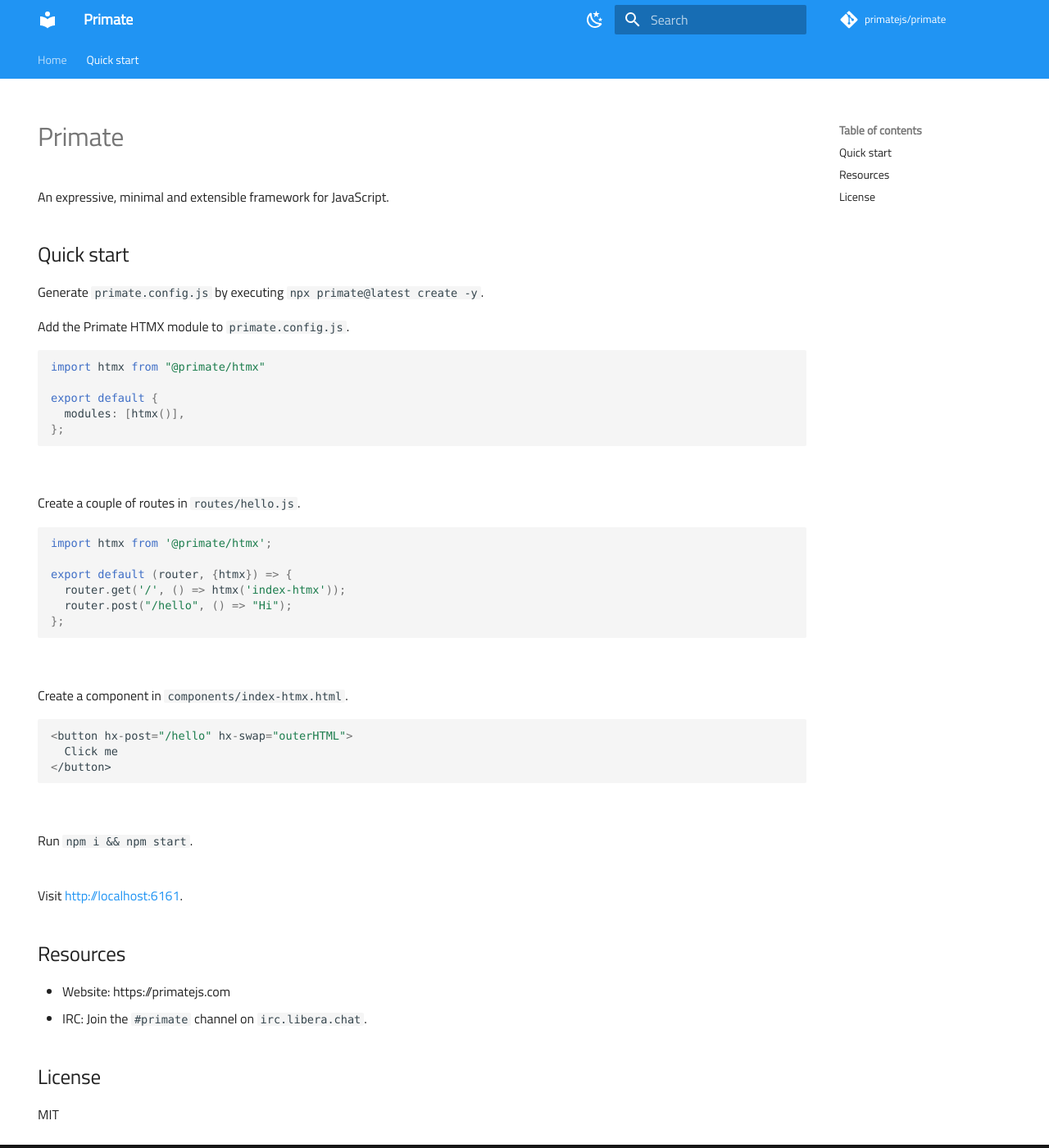
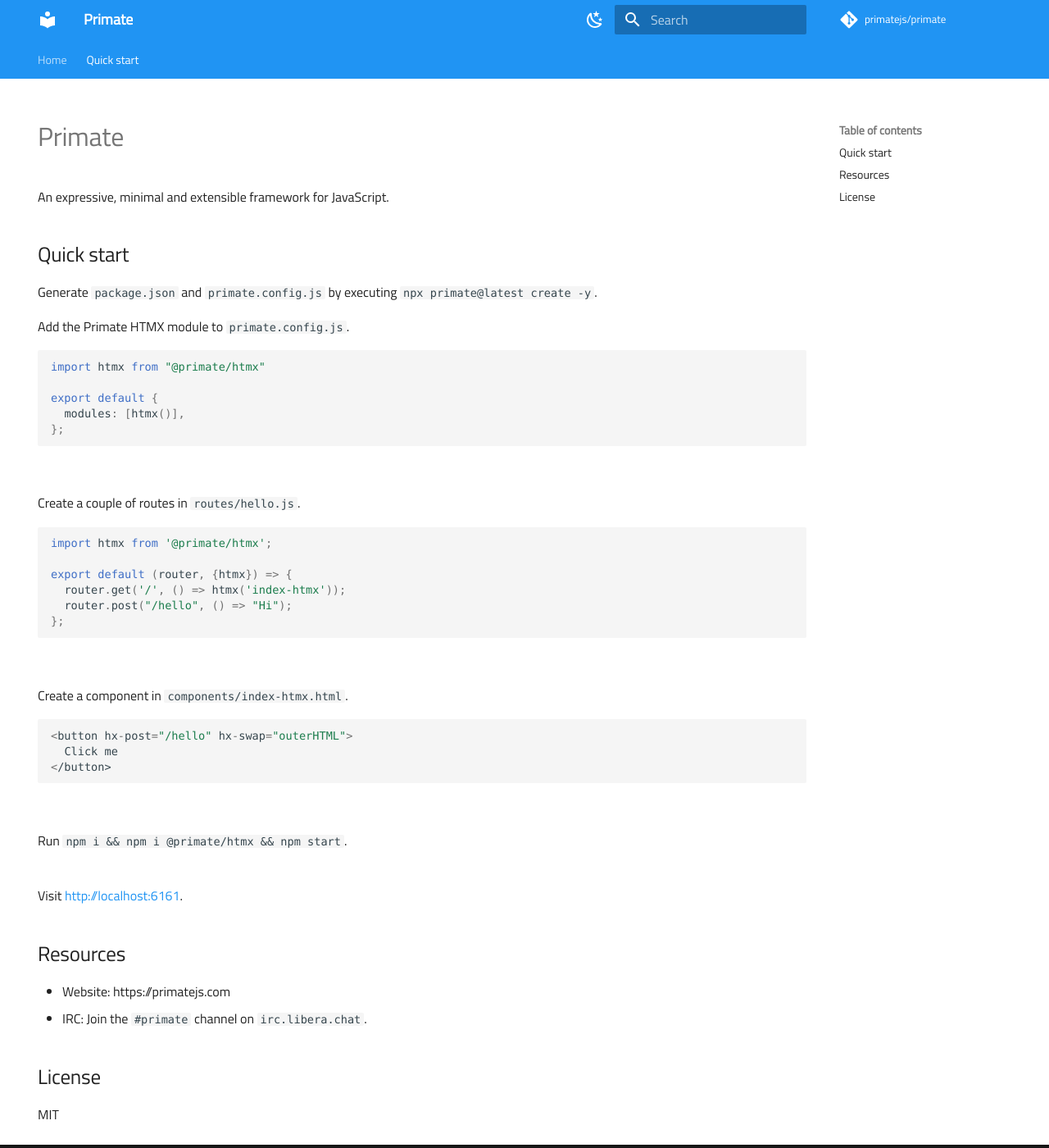
Before and after one commit to phaleth/primatejs-website, an MkDocs documentation site: the page built from docs/quick-start/index.md, in a window 1280 px wide and 1400 px high. Shown: the whole window at 82% size. Built offline with MkDocs 1.6.1 and Material for MkDocs 9.7.7, drawn with Linux system fonts in a browser that asks for light colours; comment, search, counter and statistics services are not loaded.

Commit message:
Refine quick start

````diff
--- a/docs/quick-start/index.md
+++ b/docs/quick-start/index.md
@@ -9,7 +9,7 @@ An expressive, minimal and extensible framework for JavaScript.
 
 ## Quick start
 
-Generate `primate.config.js` by executing `npx primate@latest create -y`.
+Generate `package.json` and `primate.config.js` by executing `npx primate@latest create -y`.
 
 Add the Primate HTMX module to `primate.config.js`.
 
@@ -46,7 +46,7 @@ Create a component in `components/index-htmx.html`.
 ```
 <br/>
 
-Run `npm i && npm start`.
+Run `npm i && npm i @primate/htmx && npm start`.
 <br/><br/>
 
 Visit <http://localhost:6161>.
````
